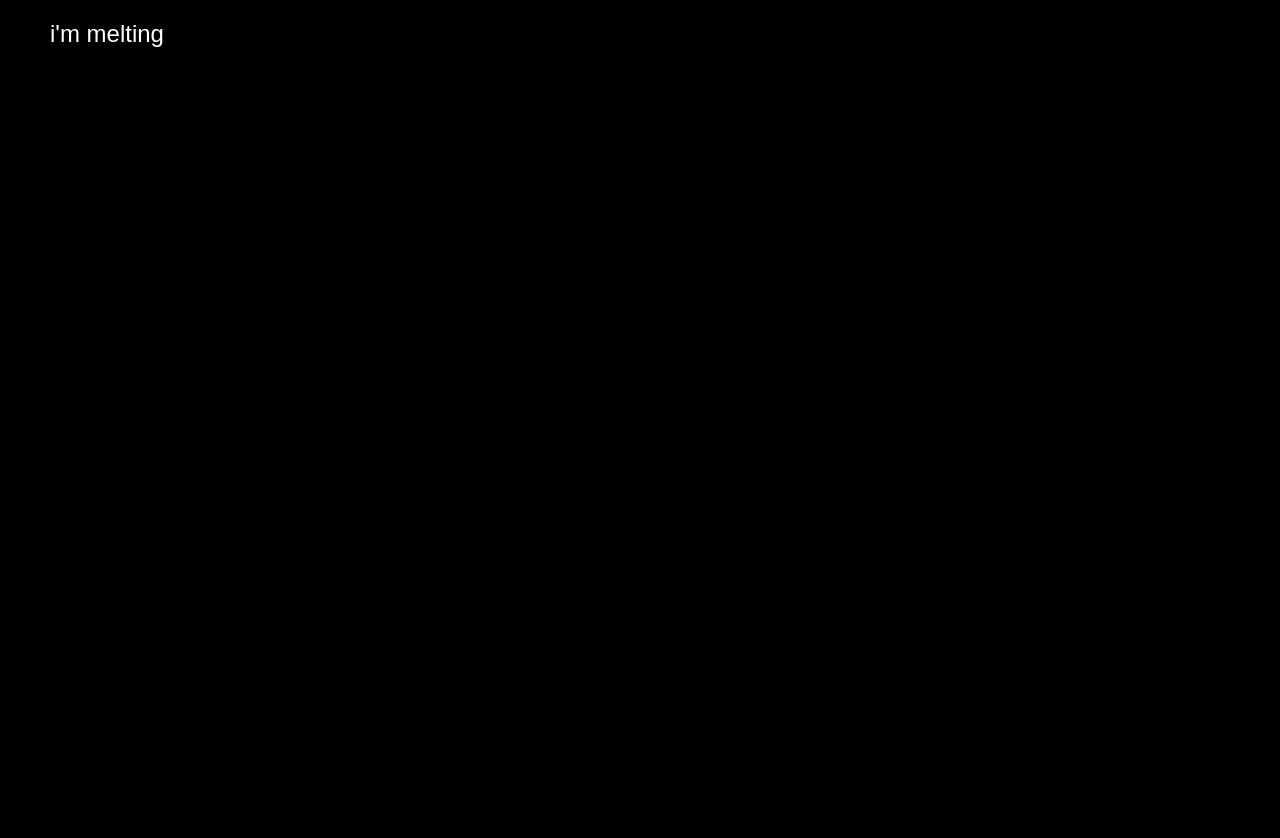
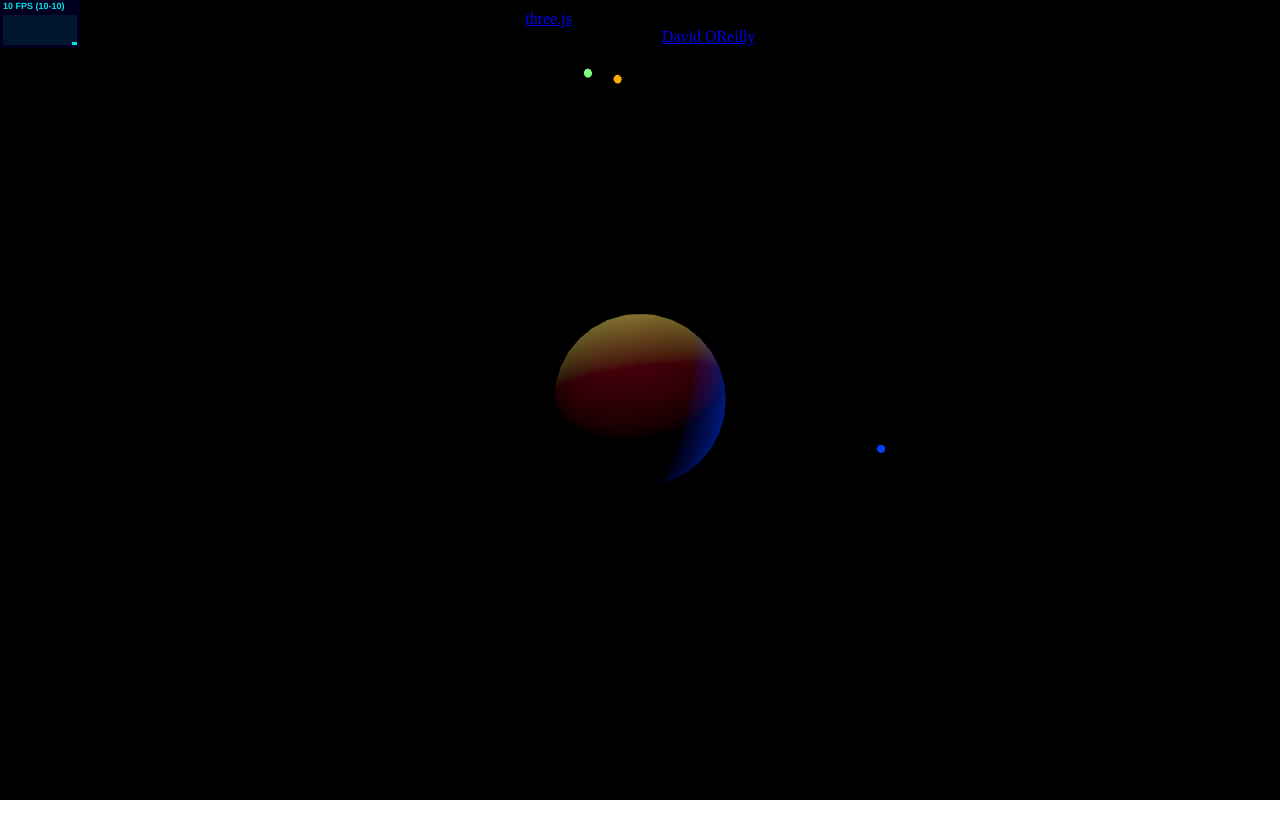
Before and after one commit to xylene-p/threejs-intro, a website built with Vite: page index.html in a window 1280 px wide. After the commit the page ends 800 px from the top, so only its background shows below. Built offline with nearby package versions, Linux system fonts and the light colour scheme; no server answers; animation ran at ten frames a second.

Commit message:
point lights

```diff
--- a/index.html
+++ b/index.html
@@ -2,12 +2,14 @@
 <html lang="en">
 	<head>
 		<meta charset="utf-8">
-		<title>who are u</title>
+		<title>mumbleworld</title>
 		<link rel="stylesheet" href="style.css">
 	</head>
 	<body>
-        <div id="info">i'm melting</div>
-        <video id="video" style="display:none" autoplay playsinline></video>
+        <div id="info">
+			<a href="https://threejs.org" target="_blank" rel="noopener">three.js</a> - point lights WebGL demo.<br />
+			Walt Disney head by <a href="http://web.archive.org/web/20120903131400/http://davidoreilly.com/post/18087489343/disneyhead" target="_blank" rel="noopener">David OReilly</a>
+		</div>
 		<script type="module" src="/main.js"></script>
 	</body>
 </html>
--- a/main.js
+++ b/main.js
@@ -1,103 +1,90 @@
 import * as THREE from "three";
 
-import { AsciiEffect } from "three/addons/effects/AsciiEffect.js";
-import { OrbitControls } from "three/addons/controls/OrbitControls.js";
+import Stats from "three/addons/libs/stats.module.js";
 
-let camera, scene, renderer, video, effect;
+import { OBJLoader } from "three/addons/loaders/OBJLoader.js";
 
-let sphere;
+import { GLTFLoader } from "three/addons/loaders/GLTFLoader.js";
+
+let camera, scene, renderer, light1, light2, light3, light4, object, stats;
+
+const clock = new THREE.Clock();
 
 init();
 
 function init() {
   camera = new THREE.PerspectiveCamera(
-    60,
+    50,
     window.innerWidth / window.innerHeight,
-    0.1,
-    100
+    1,
+    1000
   );
-  camera.position.z = 0.01;
+  camera.position.z = 100;
 
   scene = new THREE.Scene();
 
-  const pointLight1 = new THREE.PointLight(0xffffff, 3, 0, 0);
-  pointLight1.position.set(500, 500, 500);
-  scene.add(pointLight1);
+  //model
 
-  const pointLight2 = new THREE.PointLight(0xffffff, 1, 0, 0);
-  pointLight2.position.set(-500, -500, -500);
-  scene.add(pointLight2);
+  //   const loader = new OBJLoader();
+  //   loader.load("public/WaltHead.obj", function (obj) {
+  //     object = obj;
+  //     object.scale.multiplyScalar(0.8);
+  //     object.position.y = -30;
+  //     scene.add(object);
+  //   });
 
-  video = document.getElementById("video");
+  //   const loader = new GLTFLoader();
+  //   loader.load("public/lowpoly_cd.glb", function (gltf) {
+  //     scene.add(gltf.scene);
+  //   });
 
-  const texture = new THREE.VideoTexture(video);
-  texture.colorSpace = THREE.SRGBColorSpace;
+  const sphereGeo = new THREE.SphereGeometry(10);
+  const material = new THREE.MeshPhongMaterial({ color: 0xffffff });
+  const globe = new THREE.Mesh(sphereGeo, material);
+  scene.add(globe);
 
-  const geometry = new THREE.BoxGeometry(5, 5, 5);
-  //   geometry.scale(0.5, 0.5, 0.5);
-  const material = new THREE.MeshBasicMaterial({ map: texture });
+  const sphere = new THREE.SphereGeometry(0.5, 16, 8);
 
-  const count = 128;
-  const radius = 32;
+  //lights
 
-  for (let i = 1, l = count; i <= l; i++) {
-    const phi = Math.acos(-1 + (2 * i) / l);
-    const theta = Math.sqrt(l * Math.PI) * phi;
+  light1 = new THREE.PointLight(0xff0040, 400);
+  light1.add(
+    new THREE.Mesh(sphere, new THREE.MeshBasicMaterial({ color: 0xff0040 }))
+  );
+  scene.add(light1);
 
-    const mesh = new THREE.Mesh(geometry, material);
-    mesh.position.setFromSphericalCoords(radius, phi, theta);
-    mesh.lookAt(camera.position);
-    scene.add(mesh);
-  }
+  light2 = new THREE.PointLight(0x0040ff, 400);
+  light2.add(
+    new THREE.Mesh(sphere, new THREE.MeshBasicMaterial({ color: 0x0040ff }))
+  );
+  scene.add(light2);
 
-  sphere = new THREE.Mesh(
-    new THREE.SphereGeometry(200, 20, 10),
-    new THREE.MeshPhongMaterial({ flatShading: true })
+  light3 = new THREE.PointLight(0x80ff80, 400);
+  light3.add(
+    new THREE.Mesh(sphere, new THREE.MeshBasicMaterial({ color: 0x80ff80 }))
   );
-  scene.add(sphere);
+  scene.add(light3);
+
+  light4 = new THREE.PointLight(0xffaa00, 400);
+  light4.add(
+    new THREE.Mesh(sphere, new THREE.MeshBasicMaterial({ color: 0xffaa00 }))
+  );
+  scene.add(light4);
+
+  //renderer
 
   renderer = new THREE.WebGLRenderer({ antialias: true });
   renderer.setPixelRatio(window.devicePixelRatio);
   renderer.setSize(window.innerWidth, window.innerHeight);
   renderer.setAnimationLoop(animate);
-
-  //   effect = new AsciiEffect(renderer, " .:-+*=%@#", { invert: true });
-  effect = new AsciiEffect(renderer, " .:-+***====%%%%@@@@####", {
-    invert: true,
-  });
-  effect.setSize(window.innerWidth, window.innerHeight);
-  effect.domElement.style.color = "white";
-  effect.domElement.style.backgroundColor = "black";
-  document.body.appendChild(effect.domElement);
   document.body.appendChild(renderer.domElement);
 
-  const controls = new OrbitControls(camera, renderer.domElement);
-  controls.enableZoom = false;
-  controls.enablePan = false;
+  //stats
+
+  stats = new Stats();
+  document.body.appendChild(stats.dom);
 
   window.addEventListener("resize", onWindowResize);
-
-  //
-
-  if (navigator.mediaDevices && navigator.mediaDevices.getUserMedia) {
-    const constraints = {
-      video: { width: 1280, height: 720, facingMode: "user" },
-    };
-
-    navigator.mediaDevices
-      .getUserMedia(constraints)
-      .then(function (stream) {
-        // apply the stream to the video element used in the texture
-
-        video.srcObject = stream;
-        video.play();
-      })
-      .catch(function (error) {
-        console.error("Unable to access the camera/webcam.", error);
-      });
-  } else {
-    console.error("MediaDevices interface not available.");
-  }
 }
 
 function onWindowResize() {
@@ -108,5 +95,31 @@ function onWindowResize() {
 }
 
 function animate() {
-  effect.render(scene, camera);
+  render();
+  stats.update();
 }
+
+function render() {
+  const time = Date.now() * 0.0005;
+  const delta = clock.getDelta();
+
+  if (object) object.rotation.y -= 0.5 * delta;
+
+  light1.position.x = Math.sin(time * 0.7) * 30;
+  light1.position.y = Math.cos(time * 0.5) * 40;
+  light1.position.z = Math.cos(time * 0.3) * 30;
+
+  light2.position.x = Math.cos(time * 0.3) * 30;
+  light2.position.y = Math.sin(time * 0.5) * 40;
+  light2.position.z = Math.sin(time * 0.7) * 30;
+
+  light3.position.x = Math.sin(time * 0.7) * 30;
+  light3.position.y = Math.cos(time * 0.3) * 40;
+  light3.position.z = Math.sin(time * 0.5) * 30;
+
+  light4.position.x = Math.sin(time * 0.3) * 30;
+  light4.position.y = Math.cos(time * 0.7) * 40;
+  light4.position.z = Math.sin(time * 0.5) * 30;
+
+  renderer.render(scene, camera);
+}
--- a/style.css
+++ b/style.css
@@ -1,13 +1,18 @@
 #info {
 	position: absolute;
-	top: 20px;
-	left: 50px;
-	color: white;
-	font-family: Arial, sans-serif;
-	font-size: 24px;
+	top: 0px;
+	width: 100%;
+	padding: 10px;
+	box-sizing: border-box;
 	text-align: center;
+	-moz-user-select: none;
+	-webkit-user-select: none;
+	-ms-user-select: none;
+	user-select: none;
 	pointer-events: none;
+	z-index: 1; /* TODO Solve this in HTML */
 }
+
 
 body {
 	margin: 0;
```
Also changed, not shown: public/WaltHead.mtl (added), public/WaltHead.obj (added).
